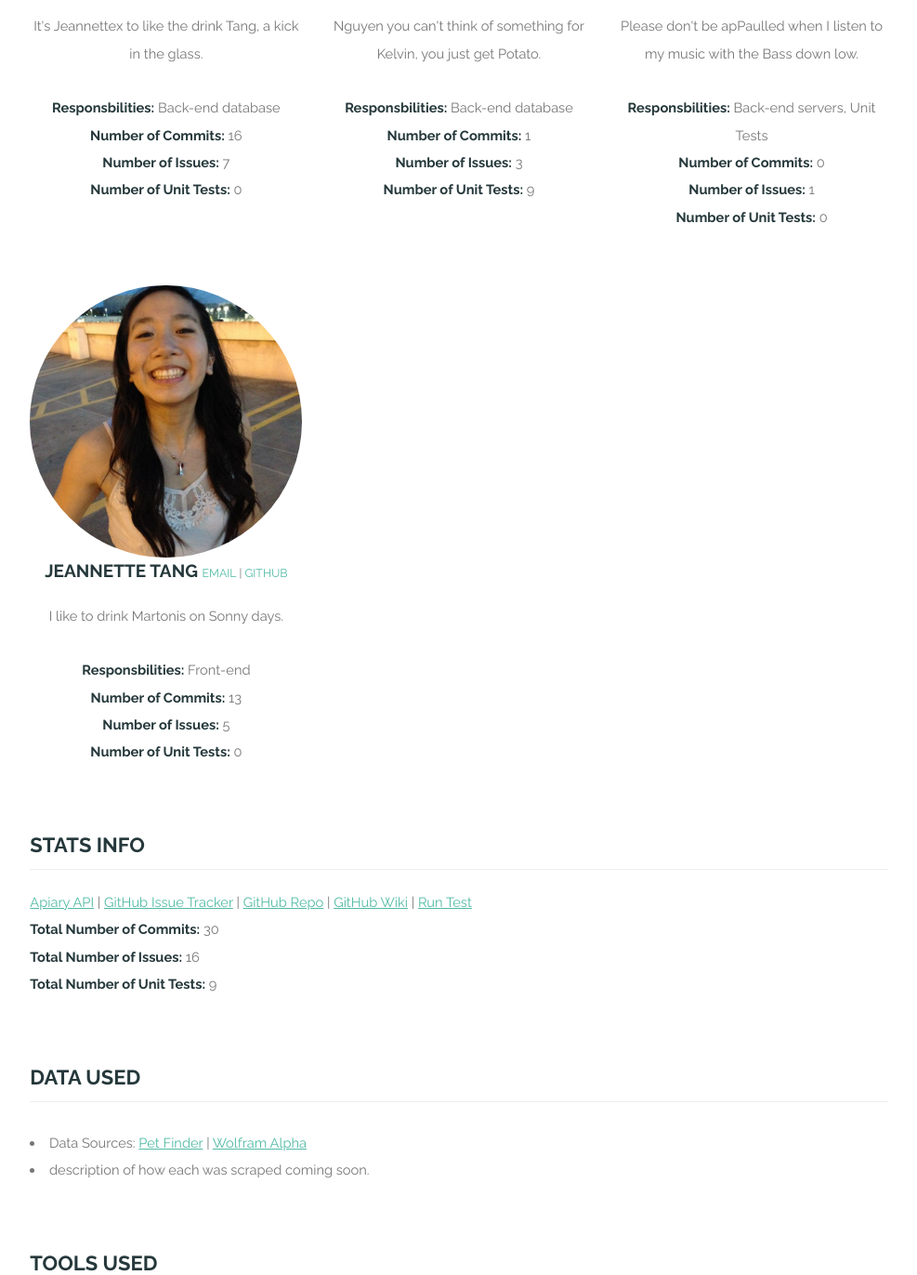
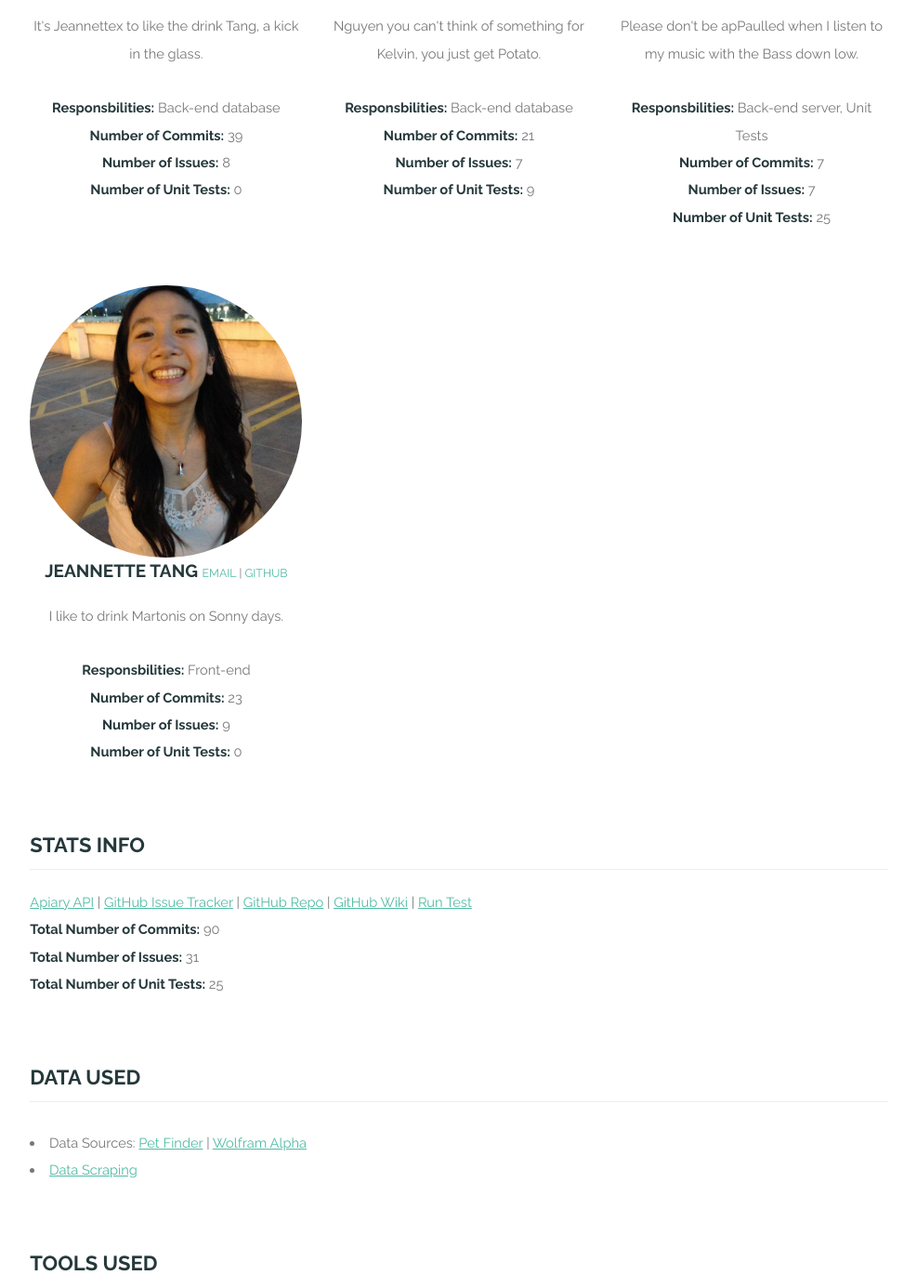
Before and after one commit to gunblader/Cats-Galore, a Flask app: page /about in a window 1280 px wide. Shown: the part 535-1907 px from the top of the page at 93% size, without its empty margins (146-1133 px from the left). Run offline with Flask 2, Linux system fonts and the light colour scheme; some libraries are stand-ins or nearby versions.

Commit message:
updated About Me

```diff
--- a/python-web-app/app/app.py
+++ b/python-web-app/app/app.py
@@ -74,6 +74,16 @@ def organizations(organization=None):
 def about():
 	return render_template("about.html")
 
+@app.route('/runtests')
+def tests(test=None):
+
+    if test is not None:
+        url = "http://catsgalore.me/api/runtests/"
+    	response = urllib.urlopen(url)
+    	data = json.loads(response.read())
+    	return render_template('test.html', test=data['test'] )
+    return render_template("test.html")
+
 @app.route('/organizations/error')
 def organizations_error():
 	return render_template("errors/error_noOrganization.html")
@@ -132,8 +142,6 @@ def breed_api(breed_id):
 	breed = update_breed((Breed.query.get(breed_id)).to_json())
 	return jsonify(breed=breed)
 
-
-
 # ADOPTABLES
 @app.route('/api/adoptables/', methods = ['GET'])
 def adoptables_api():
@@ -177,7 +185,6 @@ def adoptablesByBreed_api(breed_id):
 	adoptables = update_adoptables(convert_to_json(adoptables))
 	return jsonify(adoptables=adoptables)
 
-
 @app.route('/api/adoptables/organization/<int:organization_id>', methods = ['GET'])
 def adoptablesByOrganization_api(organization_id):
 	page = request.args.get('page')
@@ -196,8 +203,6 @@ def adoptablesByOrganization_api(organization_id):
 	adoptables = Adoptable.query.filter(Adoptable.org_id == organization_id).limit(page_size).offset(beginning)
 	adoptables = update_adoptables(convert_to_json(adoptables))
 	return jsonify(adoptables=adoptables)
-
-
 
 # ORGANIZATIONS
 @app.route('/api/organizations/', methods = ['GET'])
@@ -220,8 +225,6 @@ def organizations_api():
 @app.route('/api/organizations/<int:organization_id>', methods = ['GET'])
 def organization_api(organization_id):
 	return jsonify(organization=(Organization.query.get(organization_id)).to_json())
-
-
 
 # Helper functions
 def convert_to_json(listToConvert):
@@ -246,8 +249,6 @@ def update_breeds(breeds):
 		updatedBreeds.append(update_breed(breed))
 	return updatedBreeds
 
-
-
 def update_adoptable(adoptable):
 	breeds = []
 	breed_ids = []
@@ -271,7 +272,6 @@ def update_adoptables(adoptables):
 	for adoptable in adoptables:
 		updatedAdoptables.append(update_adoptable(adoptable))
 	return updatedAdoptables
-
 
 if __name__ == '__main__':
 	app.debug = True
--- a/python-web-app/app/templates/about.html
+++ b/python-web-app/app/templates/about.html
@@ -59,8 +59,8 @@
 			                <p>It's Jeannettex to like the drink Tang, a kick in the glass.</p>
 			                <p>
 			                	<strong>Responsbilities:</strong> Back-end database<br/>
-								<strong>Number of Commits:</strong> 16<br/>
-								<strong>Number of Issues:</strong> 7<br/>
+								<strong>Number of Commits:</strong> 39<br/>
+								<strong>Number of Issues:</strong> 8<br/>
 								<strong>Number of Unit Tests:</strong> 0<br/>
 							</p>
 			            </div>
@@ -72,8 +72,8 @@
 			                <p>Nguyen you can't think of something for Kelvin, you just get Potato.</p>
 			                <p>
 			                	<strong>Responsbilities:</strong> Back-end database<br/>
-								<strong>Number of Commits:</strong> 1<br/>
-								<strong>Number of Issues:</strong> 3<br/>
+								<strong>Number of Commits:</strong> 21<br/>
+								<strong>Number of Issues:</strong> 7<br/>
 								<strong>Number of Unit Tests:</strong> 9<br/>
 							</p>
 			            </div>
@@ -97,10 +97,10 @@
 			                </h3>
 			                <p>Please don't be apPaulled when I listen to my music with the Bass down low.</p>
 			                <p>
-				                <strong>Responsbilities:</strong> Back-end servers, Unit Tests<br/>
-								<strong>Number of Commits:</strong> 0<br/>
-								<strong>Number of Issues:</strong> 1<br/>
-								<strong>Number of Unit Tests:</strong> 0<br/><br/>
+				                <strong>Responsbilities:</strong> Back-end server, Unit Tests<br/>
+								<strong>Number of Commits:</strong> 7<br/>
+								<strong>Number of Issues:</strong> 7<br/>
+								<strong>Number of Unit Tests:</strong> 25<br/><br/>
 							</p>
 			            </div>
 			            <div class="col-lg-4 col-sm-6 text-center">
@@ -111,8 +111,8 @@
 			                <p>I like to drink Martonis on Sonny days.</p>
 			                <p>
 								<strong>Responsbilities:</strong> Front-end<br/>
-								<strong>Number of Commits:</strong> 13<br/>
-								<strong>Number of Issues:</strong> 5<br/>
+								<strong>Number of Commits:</strong> 23<br/>
+								<strong>Number of Issues:</strong> 9<br/>
 								<strong>Number of Unit Tests:</strong> 0<br/>
 							</p>
 			            </div>
@@ -126,11 +126,11 @@
 			                <a href="https://github.com/gunblader/cs373-idb/issues">GitHub Issue Tracker</a> |
 			                <a href="https://github.com/gunblader/cs373-idb">GitHub Repo</a> |
 			                <a href="https://github.com/gunblader/cs373-idb/wiki">GitHub Wiki</a> |
-			                <a href="">Run Test</a><br/>
+			                <a href="https://catsgalore.me/runtests">Run Test</a><br/>
 			               	<!-- <li> <a href="">Run Unit Tests</a></li> -->
-			                <strong>Total Number of Commits:</strong> 30<br/>
-			                <strong>Total Number of Issues:</strong> 16<br/>
-			                <strong>Total Number of Unit Tests:</strong> 9<br/>
+			                <strong>Total Number of Commits:</strong> 90<br/>
+			                <strong>Total Number of Issues:</strong> 31<br/>
+			                <strong>Total Number of Unit Tests:</strong> 25<br/>
 			                </p>
 			            </div>
 			        </div>
@@ -143,7 +143,8 @@
 			                	<li>Data Sources:
 			                		<a href="http://api.petfinder.com/schemas/0.9/petfinder.xsd">Pet Finder</a> |
 			                		<a href="http://products.wolframalpha.com/api/documentation.html">Wolfram Alpha</a></li>
-			                	<li>description of how each was scraped coming soon.</li>
+			                	<li><a href="https://github.com/gunblader/cs373-idb/wiki/MySQL-Database">Data Scraping</a>
+			                	</li>
 			                </p>
 			            </div>
 			        </div>
--- a/python-web-app/app/templates/test.html
+++ b/python-web-app/app/templates/test.html
@@ -6,7 +6,7 @@
 -->
 <html>
 	<head>
-		<title>Cats Galore! | {{ breed['name'] }}</title>
+		<title>Cats Galore! | Run Tests</title>
 		<meta charset="utf-8" />
 		<meta name="viewport" content="width=device-width, initial-scale=1" />
 		{% block css %}
@@ -37,8 +37,8 @@
 				<div class="container">
 
 					<header class="major special">
-						<h2>Here is our test:</h2>
-						<p>Hello. It's me.</p>
+						<h2>Tests Results</h2>
+						<p>{{ test['results'] }}</p>
 
 					</header>
 
```
